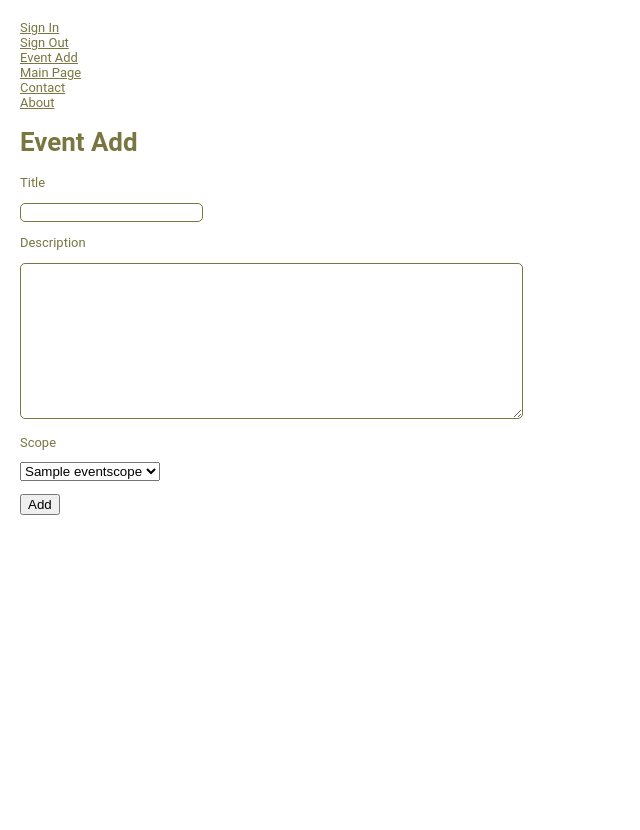
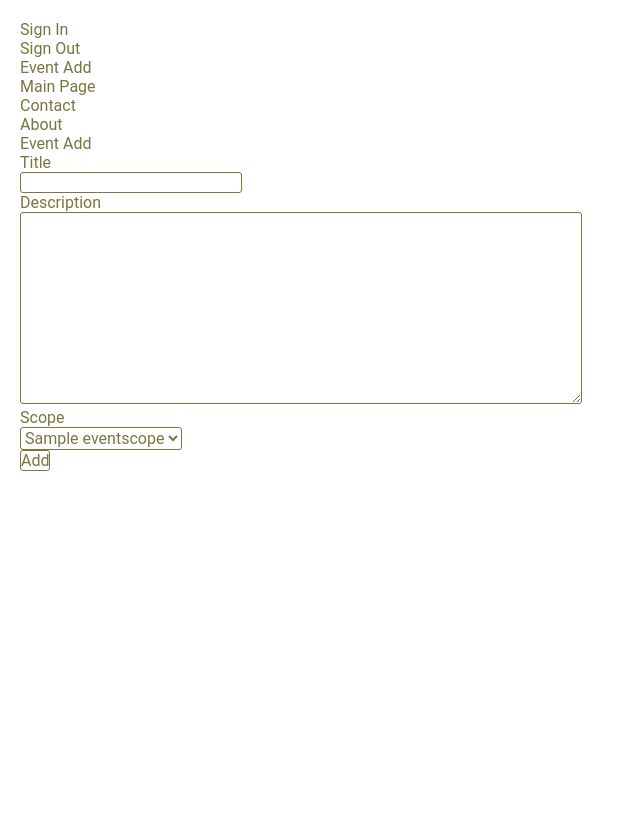
Before and after one commit to kmitrakov/smart-event, a Django app: page /eventadd/ in a window 1280 px wide. Shown: the whole page, without its empty margins (0-640 px from the left). After the commit the page ends 471 px from the top, so only its background shows below. Run offline with Django 4.2, Linux system fonts and the light colour scheme; tables that the repository leaves empty hold one stand-in row (values such as "Sample post").

Commit message:
Stylistic edits.

```diff
--- a/smartevent/event/forms.py
+++ b/smartevent/event/forms.py
@@ -14,7 +14,8 @@ class EventAddForm(forms.ModelForm):
         fields = ['title', 'description', 'scope']
         widgets = {
             'title': forms.TextInput(attrs={'class': 'form-input-text'}),
-            'description': forms.Textarea(attrs={'class': 'form-input-textarea', 'cols': 60, 'rows': 10})
+            'description': forms.Textarea(attrs={'class': 'form-input-textarea', 'cols': 60, 'rows': 10}),
+            'scope': forms.Select(attrs={'class': 'form-select'})
         }
 
     def clean_title(self):
--- a/smartevent/event/static/event/css/styles.css
+++ b/smartevent/event/static/event/css/styles.css
@@ -1,6 +1,6 @@
 html, body {
 	font-family: "Roboto";
-	font-size: 0.9em;
+	font-size: 1.0em;
 	margin: 0;
 	padding: 10px;
 	height: 100%;
@@ -38,10 +38,20 @@ a:active {
 
 .form-input-text {
     border: 1px solid #797641;
-    border-radius: 5px;
+    border-radius: 3px;
 }
 
 .form-input-textarea {
     border: 1px solid #797641;
-    border-radius: 5px;
+    border-radius: 3px;
 }
+
+.form-select {
+    border: 1px solid #797641;
+    border-radius: 3px;
+}
+
+.form-button-submit {
+    border: 1px solid #797641;
+    border-radius: 3px;
+}
--- a/smartevent/event/templates/event/about.html
+++ b/smartevent/event/templates/event/about.html
@@ -1,5 +1,5 @@
 {% extends 'event/base.html' %}
 
 {% block content %}
-<h1>About</h1>
+<p>About</p>
 {% endblock content %}
--- a/smartevent/event/templates/event/base.html
+++ b/smartevent/event/templates/event/base.html
@@ -5,7 +5,7 @@
 <head>
     <meta charset="UTF-8">
     <title>{{title}}</title>
-<!--    <link type="text/css" href="{% static 'event/css/reset.css' %}" rel="stylesheet">-->
+    <link type="text/css" href="{% static 'event/css/reset.css' %}" rel="stylesheet">
     <link type="text/css" href="{% static 'event/css/styles.css' %}" rel="stylesheet">
 </head>
 <body>
--- a/smartevent/event/templates/event/contact.html
+++ b/smartevent/event/templates/event/contact.html
@@ -1,5 +1,5 @@
 {% extends 'event/base.html' %}
 
 {% block content %}
-<h1>Contact</h1>
+<p>Contact</p>
 {% endblock content %}
--- a/smartevent/event/templates/event/event.html
+++ b/smartevent/event/templates/event/event.html
@@ -1,9 +1,9 @@
 {% extends 'event/base.html' %}
 
 {% block content %}
-<h1>Event</h1>
-<h2>{{event_to_show.title}}</h2>
-<h2>{{event_to_show.description}}</h2>
+<p>Event</p>
+<p>{{event_to_show.title}}</p>
+<p>{{event_to_show.description}}</p>
 <p>{{event_to_show.time_create|date:"d-m-Y H:i:s"}}</p>
 <p>{{event_to_show.time_update|date:"d-m-Y H:i:s"}}</p>
 {% endblock content %}
--- a/smartevent/event/templates/event/event_add.html
+++ b/smartevent/event/templates/event/event_add.html
@@ -1,7 +1,7 @@
 {% extends 'event/base.html' %}
 
 {% block content %}
-<h1>Event Add</h1>
+</p>Event Add</p>
 <form action="{% url 'event_add' %}" method="post">
     {% csrf_token %}
     <div>{{ form.non_field_errors }}</div>
@@ -14,6 +14,6 @@
     <p><label for="{{ form.scope.id_for_label }}">{{form.scope.label}}</label></p>
     <p>{{ form.scope }}</p>
     <div>{{ form.scope.errors }}</div>
-    <button type="submit">Add</button>
+    <button type="submit" class="form-button-submit">Add</button>
 </form>
 {% endblock content %}
--- a/smartevent/event/templates/event/index.html
+++ b/smartevent/event/templates/event/index.html
@@ -1,7 +1,7 @@
 {% extends 'event/base.html' %}
 
 {% block content %}
-<h1>Main Page</h1>
+<p>Main Page</p>
 {% for events_to_show_item in events_to_show %}
 <div class="event">
     <p>{{events_to_show_item.title}}</p>
--- a/smartevent/event/templates/event/sign_in.html
+++ b/smartevent/event/templates/event/sign_in.html
@@ -1,5 +1,5 @@
 {% extends 'event/base.html' %}
 
 {% block content %}
-<h1>Sign In</h1>
+<p>Sign In</p>
 {% endblock content %}
--- a/smartevent/event/templates/event/sign_out.html
+++ b/smartevent/event/templates/event/sign_out.html
@@ -1,5 +1,5 @@
 {% extends 'event/base.html' %}
 
 {% block content %}
-<h1>Sign Out</h1>
+<p>Sign Out</p>
 {% endblock content %}
```
Lines whose indentation alone changed are shown as unchanged.
